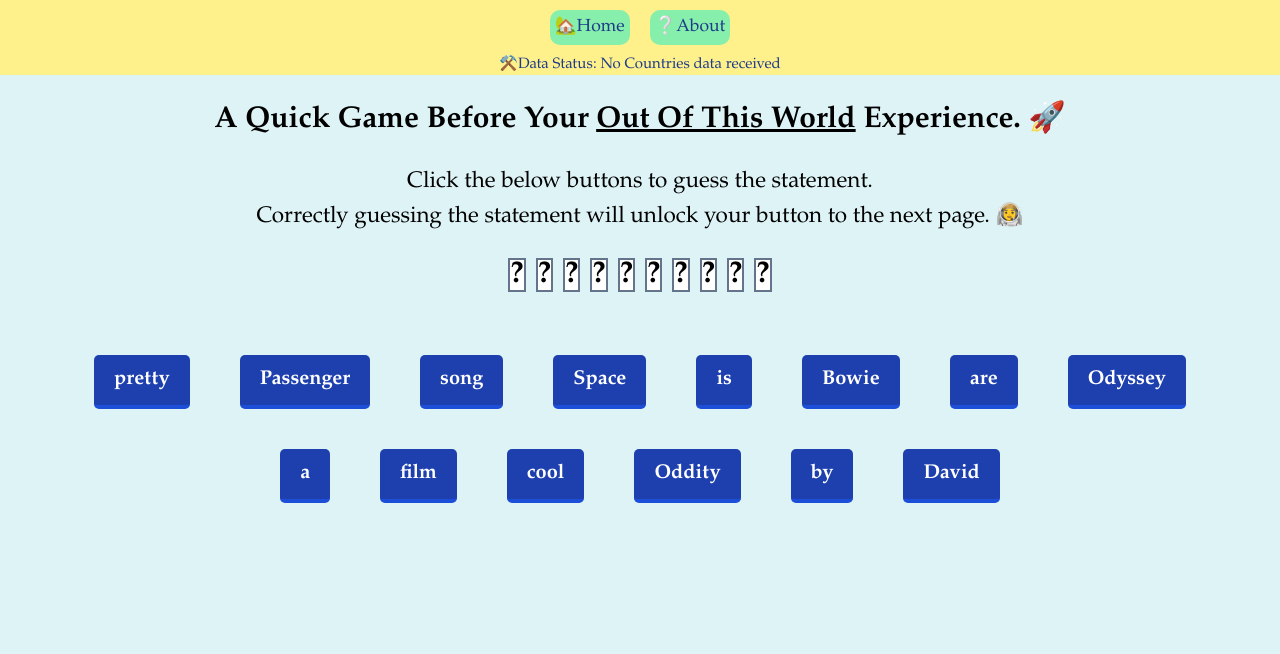
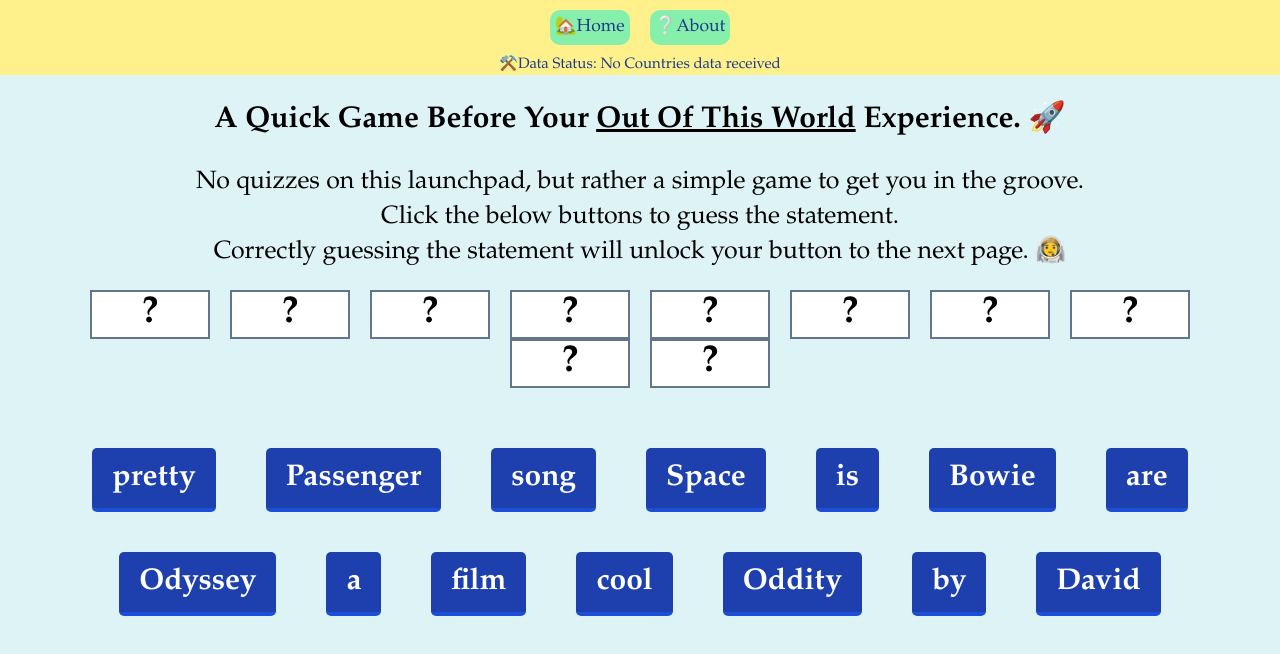
Before and after one commit to gohguancheng/clever-virtual-wanderer, a React (Vite) app: page /1/GroundControl in a window 1280 px wide. Shown: the top 654 px of the page. Built offline with nearby package versions, Linux system fonts and the light colour scheme; no server answers; the HTML template or start-up script is replaced by a standard one.

Commit message:
flex wrap styling on SpaceOddityPage, and minor content adjustments

```diff
--- a/src/Components/SpaceOddityButton.jsx
+++ b/src/Components/SpaceOddityButton.jsx
@@ -25,7 +25,7 @@
   return (
     <div className="inline-grid m-4">
       <button
-        className={`bg-blue-800 hover:bg-blue-400 text-white text-1xl font-bold py-2 px-4 border-b-4 border-blue-700 hover:border-blue-500 rounded mx-1 ${buttonDisabled ? "ring ring-orange-400" : null}`}
+        className={`bg-blue-800 hover:bg-blue-400 text-white text-2xl font-bold py-2 px-4 border-b-4 border-blue-700 hover:border-blue-500 rounded mx-1 ${buttonDisabled ? "ring ring-orange-400" : null}`}
         disabled={buttonDisabled}
         onClick={handler}
       >
--- a/src/Pages/AboutPage.jsx
+++ b/src/Pages/AboutPage.jsx
@@ -12,7 +12,7 @@
     (passphraseInput === PASSPHRASE ? setIsLocked(false) : setIsLocked(true))
   },[passphraseInput]);
 
-  isLocked ? null : setTimeout(()=>navigate(`/regions`), 1000);
+  isLocked ? null : setTimeout(()=>navigate(`/regions`), 500);
 
   return (
     <div className="flex-col justify-center items-center">
--- a/src/Pages/SpaceOddityPage.jsx
+++ b/src/Pages/SpaceOddityPage.jsx
@@ -11,20 +11,24 @@
     if (statement === ["Space", "Oddity", "by", "David", "Bowie", "is", "a", "pretty","cool", "song"]) return setIsUnlocked(true);
 
     const statementDisplay = statement.map((e, i) => {
-        return <span key={i} className="grid-inline mx-1 my-4 bg-white border-2 text-2xl border-slate-500 font-semibold">{e}</span>
+        return <span key={i} className="w-24 inline flex-wrap mx-2 bg-white border-2 text-3xl border-slate-500 font-semibold">{e}</span>
     } )
-  return <div>
-            <h4 className="m-5 text-2xl font-bold">A Quick Game Before Your <span className='underline'>Out Of This World</span>  Experience. 🚀</h4>
+
+  return <div className='flex-inline flex-col flex-nowrap'>
+      <h4 className="m-5 text-2xl font-bold">A Quick Game Before Your <span className='underline'>Out Of This World</span>  Experience. 🚀</h4>
       <h1 className="m-5 text-4xl font-bold">  </h1>
-      <p className="text-lg">
-        Click the below buttons to guess the statement.
-        <br />Correctly guessing the statement will unlock your button to the next page. 🧑‍🚀
+      <p className="text-xl">
+        No quizzes on this launchpad, but rather a simple game to get you in the groove.
+        <br/>Click the below buttons to guess the statement.
+        <br/>Correctly guessing the statement will unlock your button to the next page. 🧑‍🚀
       </p>
       {isUnlocked ? <Link to={`/Out%20Of%20This%20World/space`}><button className="m-4 bg-blue-500 hover:bg-blue-400 text-white font-bold py-2 px-4 border-b-4 border-blue-700 hover:border-blue-500 rounded">To Infinity & Beyond!</button></Link> : null}
-       <div className='m-4'>
+      <div className='m-4'>
+         <div className='flex flex-row flex-wrap justify-center'>
         {statementDisplay}
+         </div>
         <SpaceOddityGuessPanel statement={statement} setStatement={setStatement} setIsUnlocked={setIsUnlocked} />
-       </div>
+      </div>
 
   </div>;
 };
```
